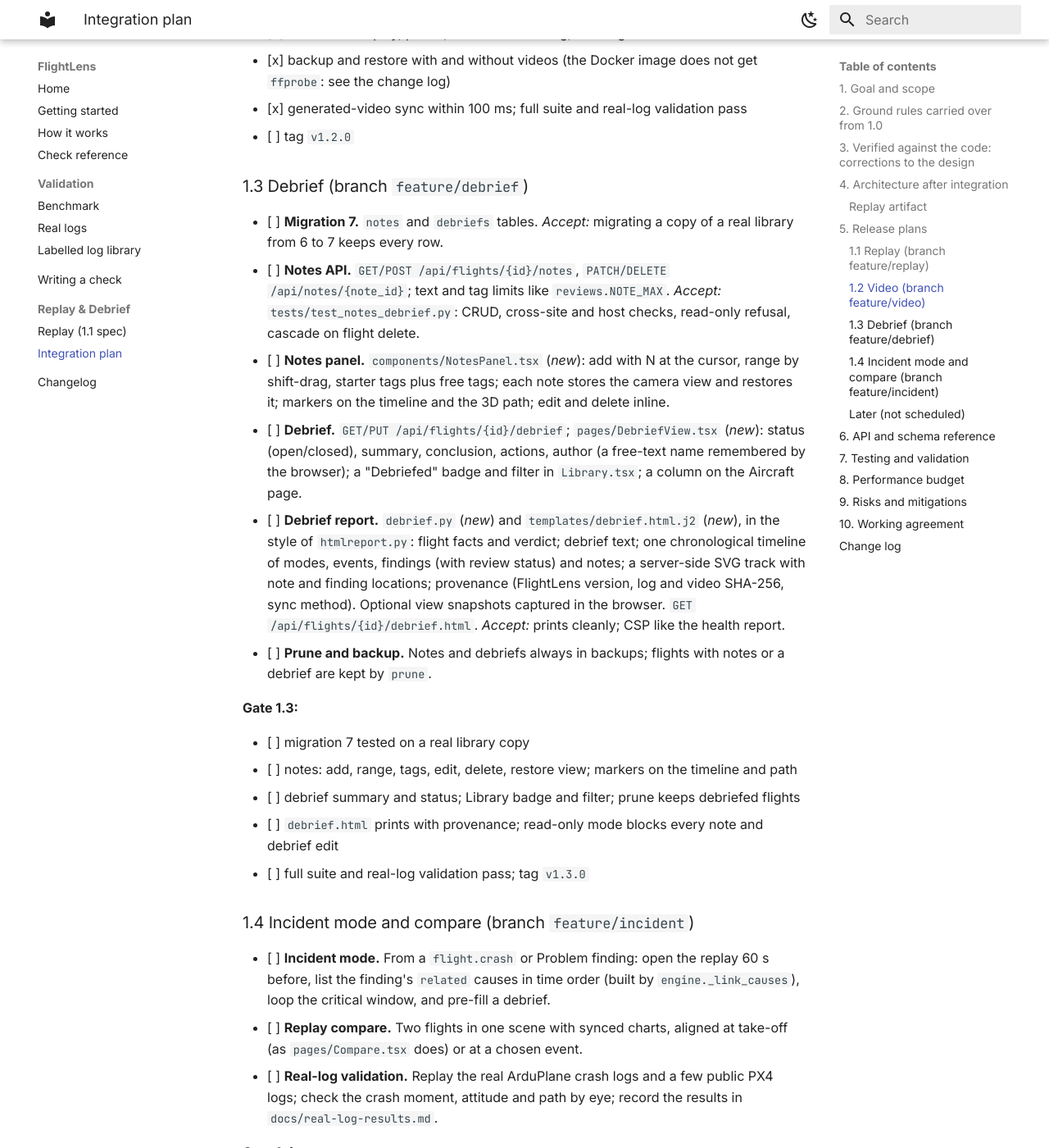
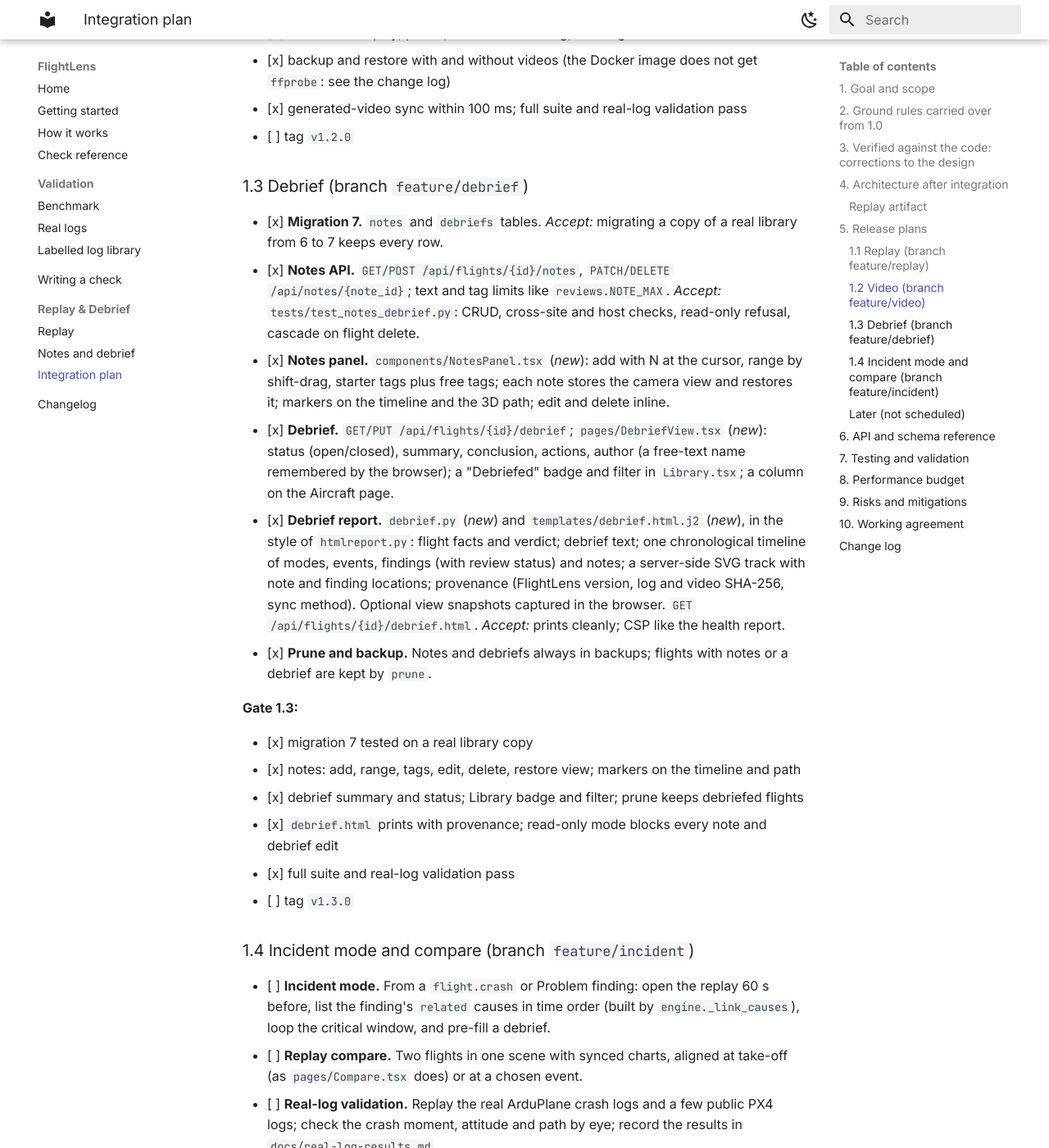
Before and after one commit to naol-zewdie/flightlens-flight-log-analyzer, an MkDocs documentation site: the page built from docs/replay/integration-plan.md, in a window 1280 px wide and 1400 px high, scrolled down 8472 px. Shown: the whole window at 82% size. Built offline with MkDocs 1.6.1 and Material for MkDocs 9.7.7, drawn with Linux system fonts in a browser that asks for light colours; some of the changed text lies outside the part shown.

Commit message:
Notes and debrief docs, tests; 1.3 gate
- docs/debrief.md (notes, debrief, report, keeping them) and a Notes
  section in docs/replay.md; changelog [1.3.0]; README.
- Tests: notes and debriefs survive backup and restore (also lean
  backups); browser test of writing a note (N, tag, timeline mark, jump
  back, Debrief tab).
- The video-follows-while-playing check now asserts the median offset
  (0.15 s) and a looser bound for a one-off stall: under the full suite's
  load a single sample could lag. The frame-exact paused check is unchanged.
- Plan: 1.3 tasks and gate ticked except the tag; migration 5 -> 7 checked
  on a copy of the real library (rows kept, safety copy written).

Co-Authored-By: Claude Opus 5.5 <noreply@anthropic.com>

```diff
--- a/docs/replay/integration-plan.md
+++ b/docs/replay/integration-plan.md
@@ -178,20 +178,21 @@ frontend tasks.
 
 ### 1.3 Debrief (branch `feature/debrief`)
 
-- [ ] **Migration 7.** `notes` and `debriefs` tables. *Accept:* migrating a copy of a real library from 6 to 7 keeps every row.
-- [ ] **Notes API.** `GET/POST /api/flights/{id}/notes`, `PATCH/DELETE /api/notes/{note_id}`; text and tag limits like `reviews.NOTE_MAX`. *Accept:* `tests/test_notes_debrief.py`: CRUD, cross-site and host checks, read-only refusal, cascade on flight delete.
-- [ ] **Notes panel.** `components/NotesPanel.tsx` (*new*): add with N at the cursor, range by shift-drag, starter tags plus free tags; each note stores the camera view and restores it; markers on the timeline and the 3D path; edit and delete inline.
-- [ ] **Debrief.** `GET/PUT /api/flights/{id}/debrief`; `pages/DebriefView.tsx` (*new*): status (open/closed), summary, conclusion, actions, author (a free-text name remembered by the browser); a "Debriefed" badge and filter in `Library.tsx`; a column on the Aircraft page.
-- [ ] **Debrief report.** `debrief.py` (*new*) and `templates/debrief.html.j2` (*new*), in the style of `htmlreport.py`: flight facts and verdict; debrief text; one chronological timeline of modes, events, findings (with review status) and notes; a server-side SVG track with note and finding locations; provenance (FlightLens version, log and video SHA-256, sync method). Optional view snapshots captured in the browser. `GET /api/flights/{id}/debrief.html`. *Accept:* prints cleanly; CSP like the health report.
-- [ ] **Prune and backup.** Notes and debriefs always in backups; flights with notes or a debrief are kept by `prune`.
+- [x] **Migration 7.** `notes` and `debriefs` tables. *Accept:* migrating a copy of a real library from 6 to 7 keeps every row.
+- [x] **Notes API.** `GET/POST /api/flights/{id}/notes`, `PATCH/DELETE /api/notes/{note_id}`; text and tag limits like `reviews.NOTE_MAX`. *Accept:* `tests/test_notes_debrief.py`: CRUD, cross-site and host checks, read-only refusal, cascade on flight delete.
+- [x] **Notes panel.** `components/NotesPanel.tsx` (*new*): add with N at the cursor, range by shift-drag, starter tags plus free tags; each note stores the camera view and restores it; markers on the timeline and the 3D path; edit and delete inline.
+- [x] **Debrief.** `GET/PUT /api/flights/{id}/debrief`; `pages/DebriefView.tsx` (*new*): status (open/closed), summary, conclusion, actions, author (a free-text name remembered by the browser); a "Debriefed" badge and filter in `Library.tsx`; a column on the Aircraft page.
+- [x] **Debrief report.** `debrief.py` (*new*) and `templates/debrief.html.j2` (*new*), in the style of `htmlreport.py`: flight facts and verdict; debrief text; one chronological timeline of modes, events, findings (with review status) and notes; a server-side SVG track with note and finding locations; provenance (FlightLens version, log and video SHA-256, sync method). Optional view snapshots captured in the browser. `GET /api/flights/{id}/debrief.html`. *Accept:* prints cleanly; CSP like the health report.
+- [x] **Prune and backup.** Notes and debriefs always in backups; flights with notes or a debrief are kept by `prune`.
 
 **Gate 1.3:**
 
-- [ ] migration 7 tested on a real library copy
-- [ ] notes: add, range, tags, edit, delete, restore view; markers on the timeline and path
-- [ ] debrief summary and status; Library badge and filter; prune keeps debriefed flights
-- [ ] `debrief.html` prints with provenance; read-only mode blocks every note and debrief edit
-- [ ] full suite and real-log validation pass; tag `v1.3.0`
+- [x] migration 7 tested on a real library copy
+- [x] notes: add, range, tags, edit, delete, restore view; markers on the timeline and path
+- [x] debrief summary and status; Library badge and filter; prune keeps debriefed flights
+- [x] `debrief.html` prints with provenance; read-only mode blocks every note and debrief edit
+- [x] full suite and real-log validation pass
+- [ ] tag `v1.3.0`
 
 ### 1.4 Incident mode and compare (branch `feature/incident`)
 
@@ -352,6 +353,11 @@ video offset, so they get the most tests.
   (gzip-compressed float32 columns, decoded with `Float32Array`) next to the
   JSON metadata at `/replay`: columnar JSON would be several times the 5 MB
   budget for a 1-hour flight; the binary table is about 3 MB.
+- 2026-11-25 (1.3 build): a range note is written for the looped range (the
+  timeline's shift-drag already selects the loop), not by a second
+  shift-drag. Notes store the camera mode; view snapshots (PNG) were left
+  out: the report's server-side track shows where each note is. The
+  report shares its CSS with the health report (`_report_style.css`).
 - 2026-11-24 (1.2 build): the Docker image does **not** get FFmpeg: on
   Debian slim it adds about 300 MB for metadata only. Without it the MP4
   header still gives duration, size and creation time, and the browser
--- a/mkdocs.yml
+++ b/mkdocs.yml
@@ -13,7 +13,8 @@ nav:
       - Labelled log library: sitl-log-library.md
   - Writing a check: writing-a-check.md
   - Replay & Debrief:
-      - Replay (1.1 spec): replay.md
+      - Replay: replay.md
+      - Notes and debrief: debrief.md
       - Integration plan: replay/integration-plan.md
   - Changelog: changelog.md
 theme:
```
Also changed, not shown: CHANGELOG.md (+16 -0 lines), README.md (+2 -2 lines), docs/debrief.md (added, +76 -0 lines), docs/replay.md (+6 -0 lines), 3 other files.
